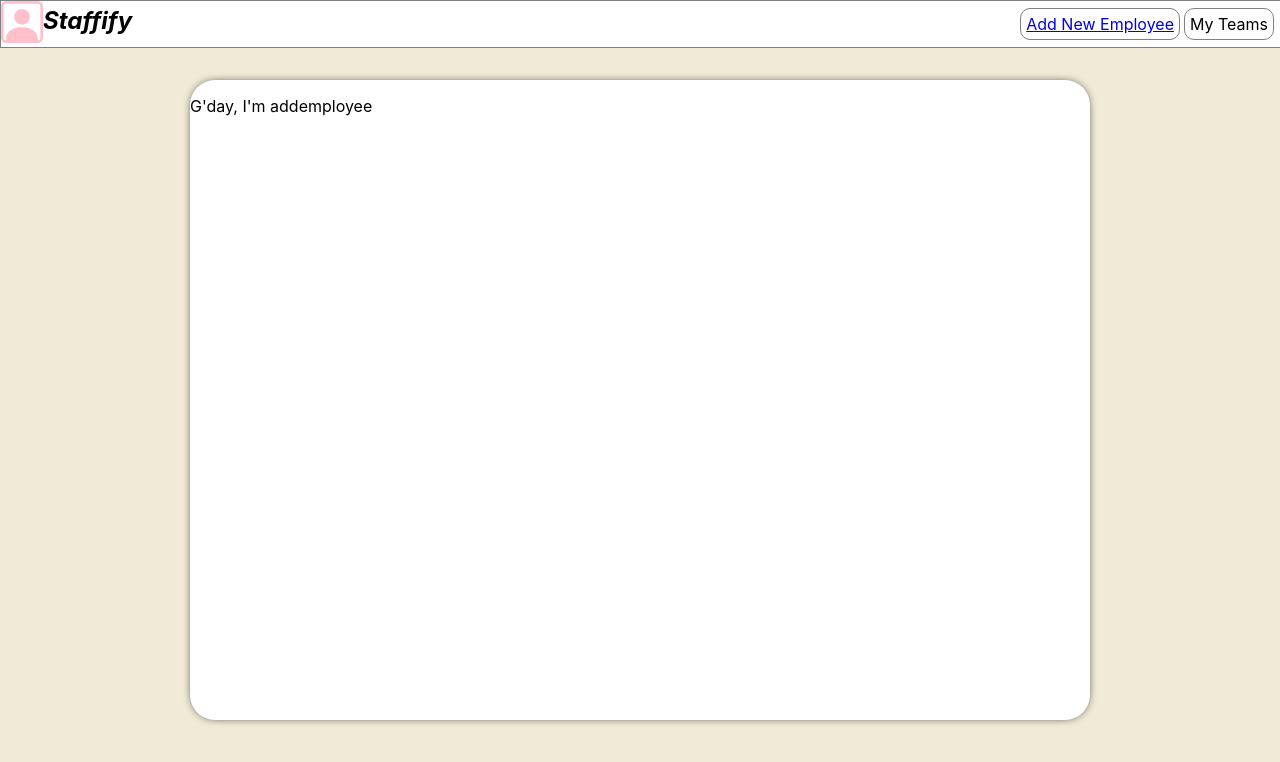
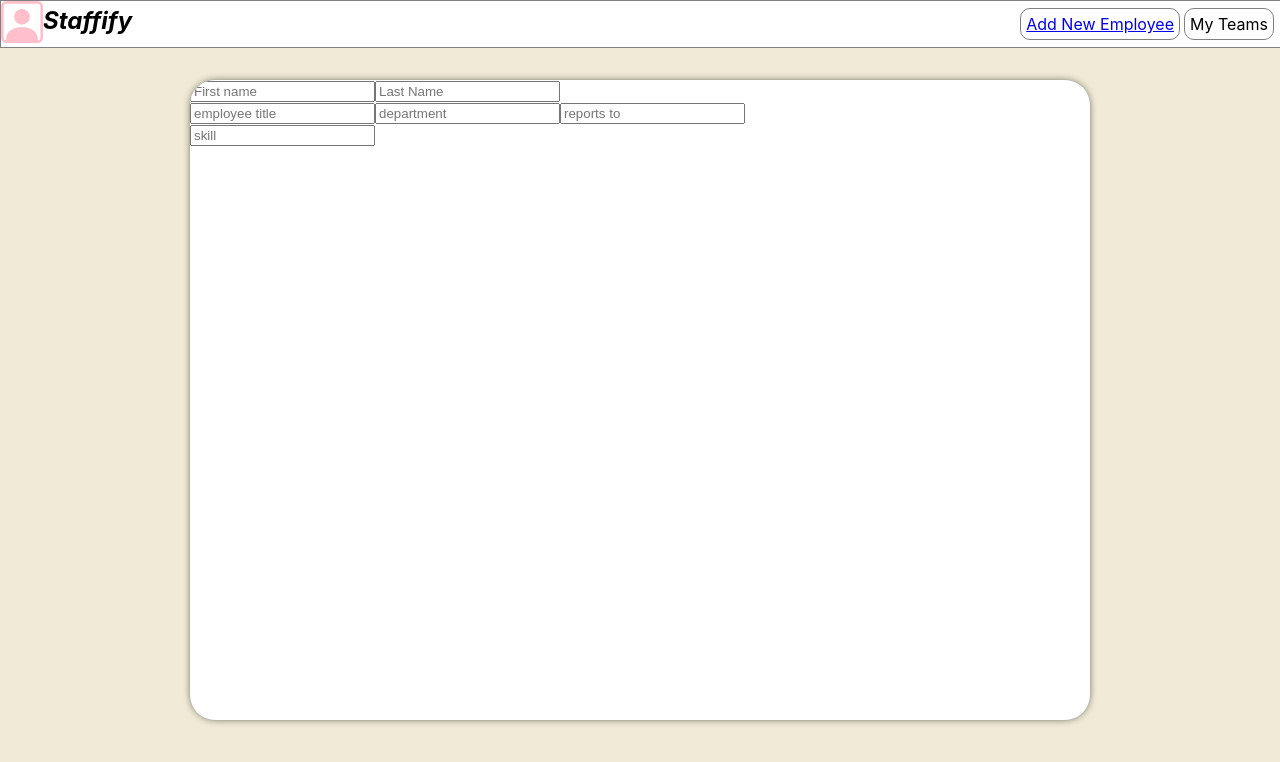
Before and after one commit to CD-Mackay/staffing-app, a React (Create React App) app: page /new in a window 1280 px wide. Shown: the top 762 px of the page. Built offline with nearby package versions, Linux system fonts and the light colour scheme; no server answers.

Commit message:
git status

```diff
--- a/src/components/AddEmployee/AddEmployee.js
+++ b/src/components/AddEmployee/AddEmployee.js
@@ -2,10 +2,25 @@ import React from "react";
 
 import StyledAddEmployee from "./StyledAddEmployee";
 
-export default function AddEmployee(){
+export default function AddEmployee() {
   return (
     <StyledAddEmployee>
-      <p>G'day, I'm addemployee</p>
+      <form>
+        <div className="name-input">
+          <input type="text" placeholder="First name" />
+          <input type="text" placeholder="Last Name" />
+        </div>
+        <div className="role-input">
+          <input type="text" placeholder="employee title" />
+          <input type="text" placeholder="department" />
+          <input type="text" placeholder="reports to" />
+        </div>
+        <div className="skills-input">
+          <form>
+            <input type="text" placeholder="skill" />
+          </form>
+        </div>
+      </form>
     </StyledAddEmployee>
   );
-};
+}
```
